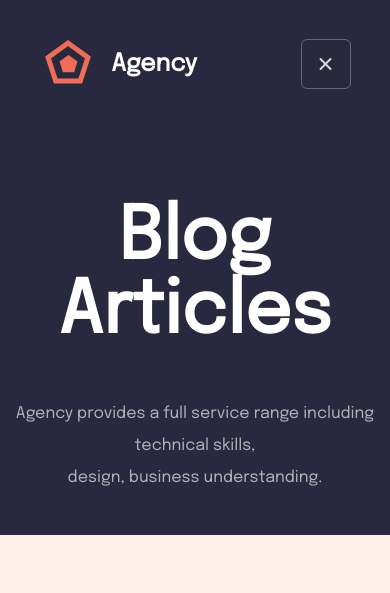
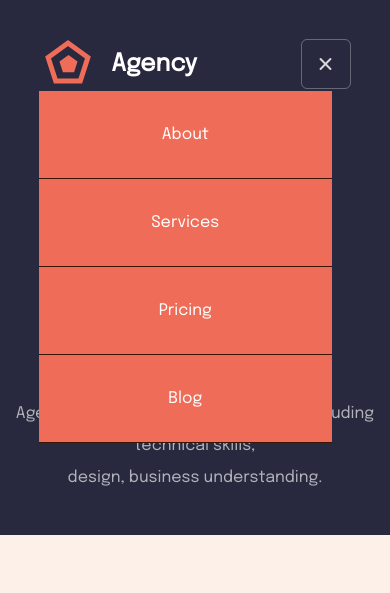
Before and after one commit to afsumeem/agency-website-template, a plain HTML site: page index.html in a window 390 px wide. Both pictures are taken after a click on the element 326 px from the left and 64 px from the top of the page. Shown: the top 593 px of the page. Drawn offline with Linux system fonts and the light colour scheme.

Commit message:
responsive done

```diff
--- a/js/main.js
+++ b/js/main.js
@@ -1,11 +1,25 @@
 const navigationButton = document.querySelector('.navigation-button');
 let navigationBarOpen = false;
+
+const navbarMenu = document.querySelector("nav ul");
+const navbarLinks = document.querySelectorAll("navbar ul a");
+
+// navigationButton.addEventListener("click", navbarTogglerClick);
+
+// function navbarTogglerClick() {
+
+// }
+
+
 navigationButton.addEventListener('click', () => {
     if (!navigationBarOpen) {
         navigationButton.classList.add('open');
+        // navigationButton.classList.toggle("open-navbar-toggler");
+        navbarMenu.classList.toggle("open");
         navigationBarOpen = true;
     } else {
         navigationButton.classList.remove('open');
         navigationBarOpen = false;
+        navbarMenu.classList.toggle("open");
     }
 });
--- a/style.css
+++ b/style.css
@@ -50,30 +50,25 @@ position: relative;
 
 /* navigation links */
 
-nav ul{
-    display: flex;
-}
     nav ul li{
         list-style: none;
-margin-right: 40px;
-padding: 5px 15px;
-transition: .5s;
+        display: inline-block;
+    }
 
-}
-nav ul li:hover {
-    border: 1px solid #e9887a;
-    border-radius: 3px;
-    cursor: pointer;
-}
     nav ul li a{
         text-decoration: none;
         color: #FFFFFF;
         font-weight:400;
+        border-radius: 3px;
         font-size: 16px;
-    line-height: 32px;
-    text-align: center;
+        padding: 15px 30px;
+        transition: .7s;
     }
 
+nav ul li a:hover {
+    background-color: #EF6D58;
+    cursor: pointer;
+}
 
 /* navigation button */
 .contact-button{
@@ -525,9 +520,33 @@ color: #EF6D58;
 @media only screen and (max-width: 786px) {
 
     /* responsive navigation bar */
+    nav{
+        position: relative;
+    }
     nav ul{
+        position: absolute;
+        top: 75px;
+        width: 75%;
+        background-color: #EF6D58;
+        padding: 0;
         display: none;
+        transition: all .5s ease-in-out;
     }
+
+    nav ul li{
+        border-bottom: 1px solid #391400;
+        padding: 20px;
+        display: flex;
+        flex-direction: column;
+        text-align: center;
+    }
+    nav ul li a{
+        transition: .7s;
+    }
+    nav ul li:hover, nav ul li a:hover{
+        background-color: #391400;
+    }
+
     .navigation-button{
         display: flex;
         justify-content: center;
@@ -539,8 +558,13 @@ color: #EF6D58;
         background: transparent;
         box-shadow: none;
     }
+    nav ul.open{
+        display: block;
+
+    }
     .navigation-button.open .hamburger-icon::before {
         transform: rotate(45deg) translate(35px, -35px);
+
     }
     .navigation-button.open .hamburger-icon::after {
         transform: rotate(-45deg) translate(35px, 35px);
@@ -592,7 +616,6 @@ color: #EF6D58;
         height: 275px;
     }
 
-
 /* responsive newsletter section */
     .newsletter-section{
         display: flex;
@@ -612,7 +635,6 @@ margin-bottom: 30px;
         text-align: start;
     }
 
-
 /* responsive dream project  */
     .dream-project{
         display: block;
@@ -624,8 +646,6 @@ margin-bottom: 30px;
     .dream-project-image{
         margin-bottom: 300px;
     }
-
-
 
 /* responsive footer section */
     footer{
```
Lines whose indentation alone changed are shown as unchanged.
